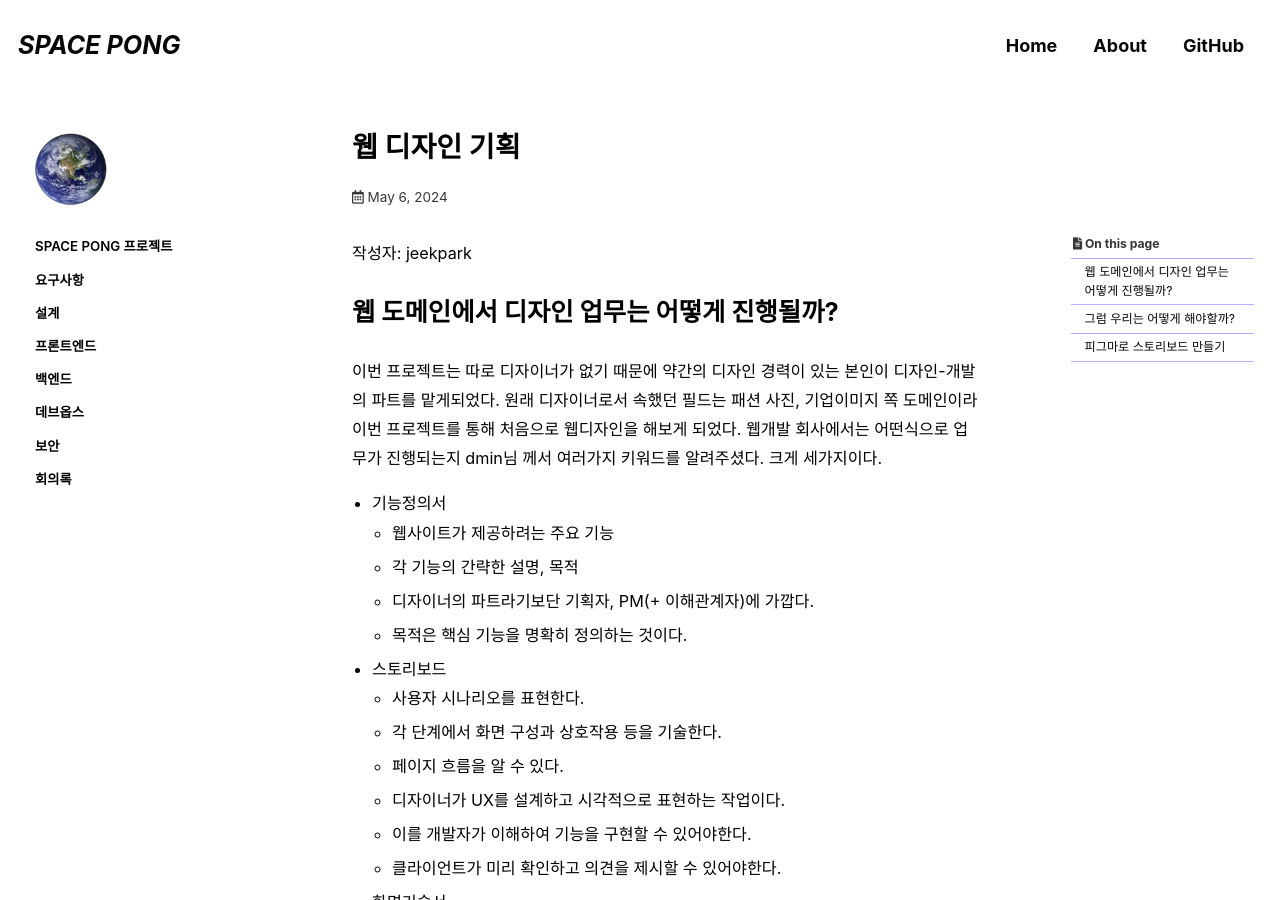
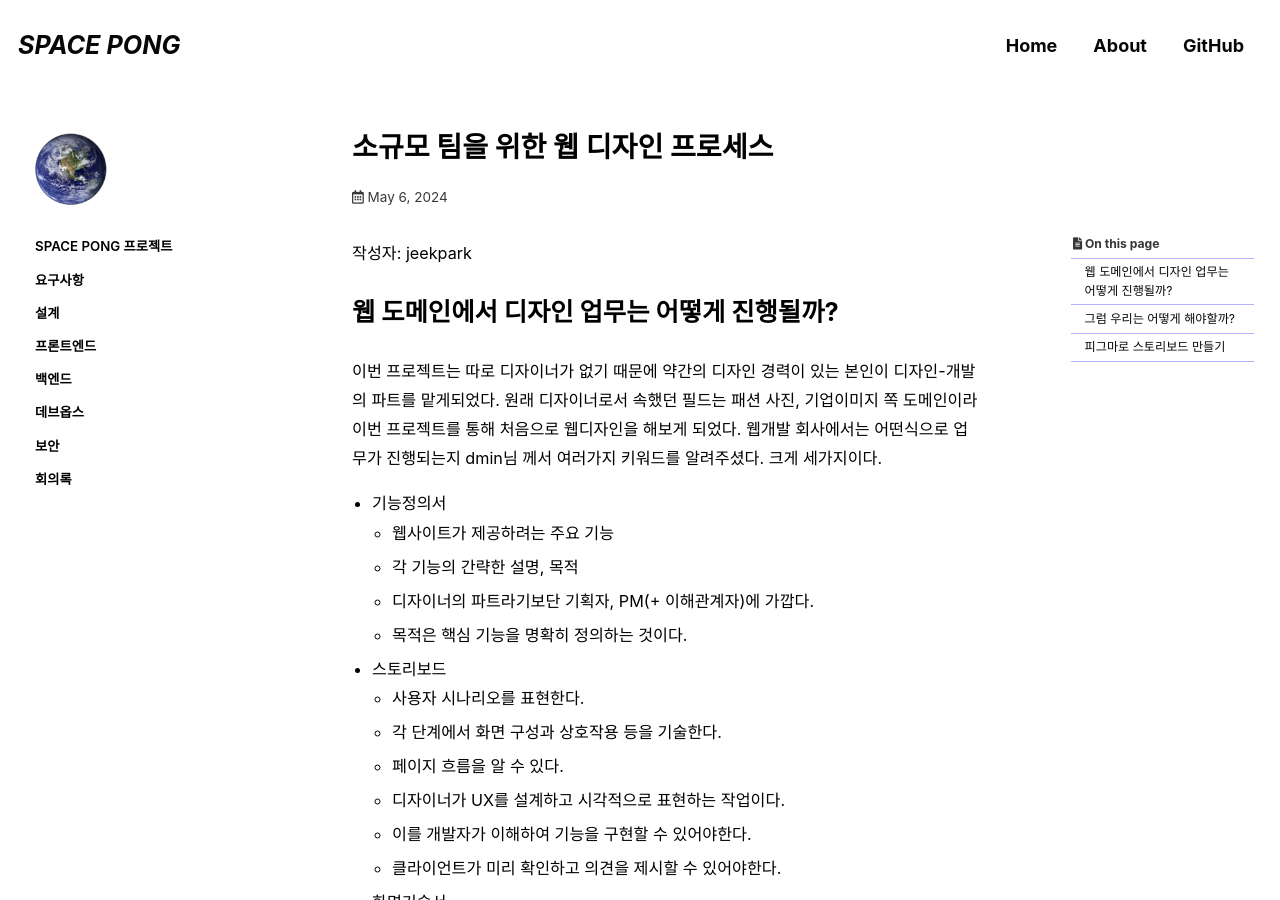
Before and after one commit to space-pong/space-pong.github.io, a Jekyll site: the page built from _posts/2024-05-6-front-end-design-1.md, in a window 1280 px wide and 900 px high. Built offline with Jekyll 4.4.1, drawn with Linux system fonts in a browser that asks for light colours; cached includes are drawn as plain includes; some web fonts are replaced; comment, search, counter and statistics services are not loaded.

Commit message:
Update: 2024-05-07

```diff
--- a/_posts/2024-05-6-front-end-design-1.md
+++ b/_posts/2024-05-6-front-end-design-1.md
@@ -1,6 +1,6 @@
 ---
-title: "웹 디자인 기획"
-excerpt: "업무에도 순서가 있다."
+title: "소규모 팀을 위한 웹 디자인 프로세스"
+excerpt: "업무에는 순서가 있다. 피그마로 웹 디자인 킥스타트"
 
 categories:
   - 프론트엔드
```
